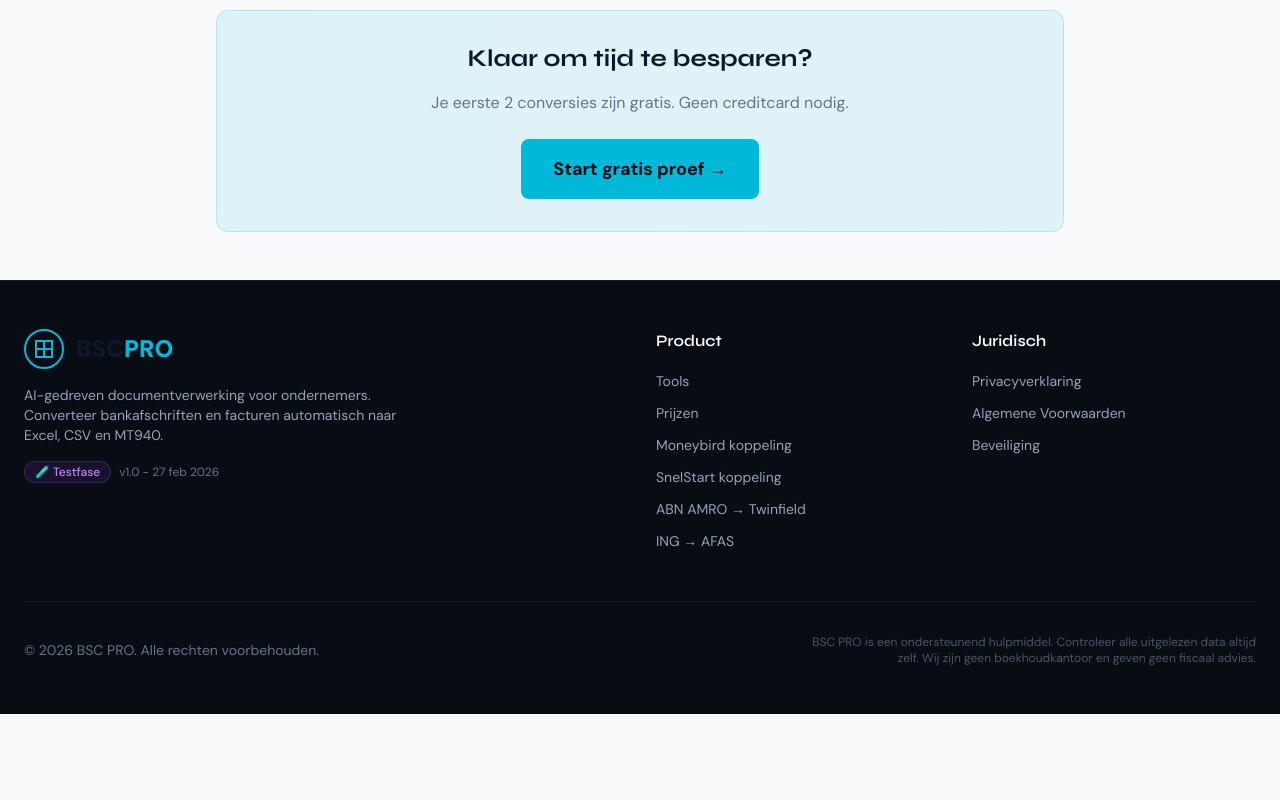
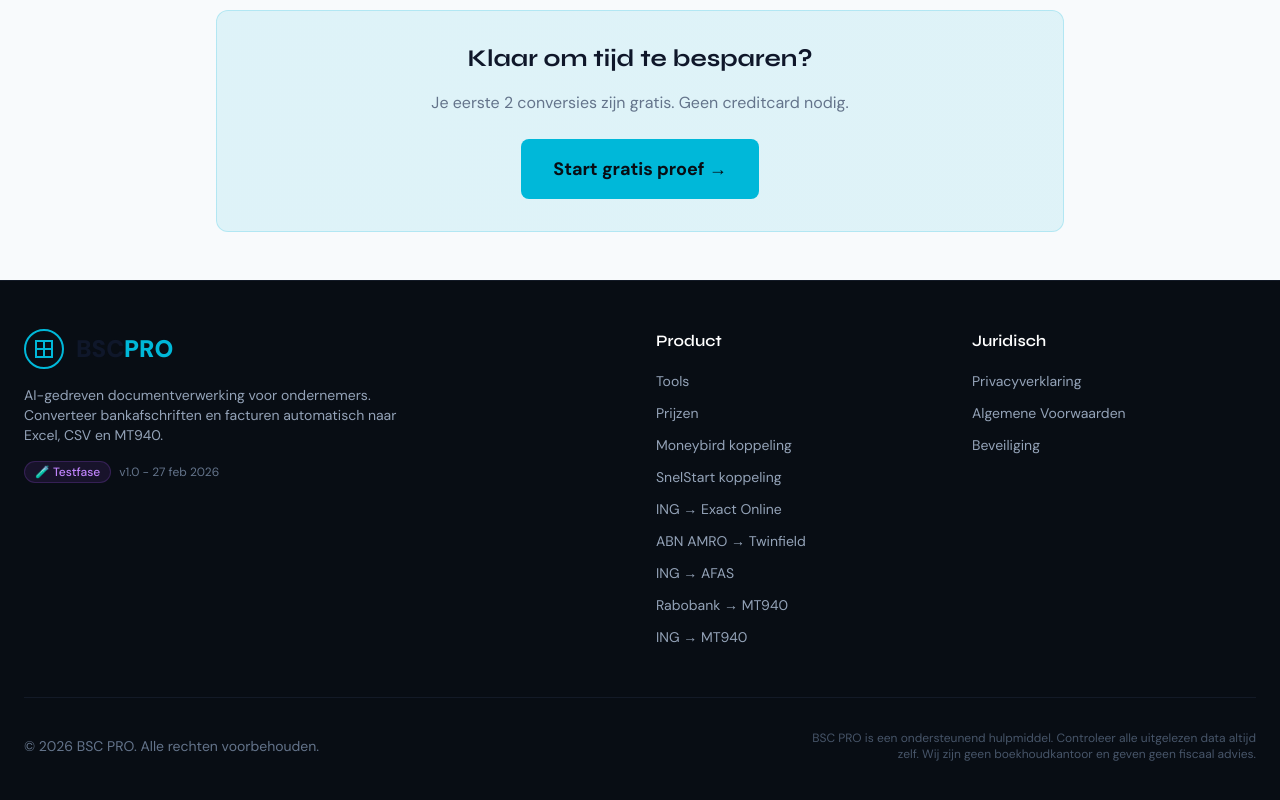
Before and after one commit to stagedvisuals/bank-statement-converter-pro, a Next.js app: page /moneybird/priverekening-pdf-importeren in a window 1280 px wide. Shown: the part 1250-2050 px from the top of the page. Before the commit the page ends 1964 px from the top, so only its background shows below. Built offline with nearby package versions, Linux system fonts and the light colour scheme.

Commit message:
add missing SEO links to footer and navbar - all 8 integrations now linked

```diff
--- a/components/Footer.tsx
+++ b/components/Footer.tsx
@@ -50,6 +50,11 @@ export default function Footer() {
                 </Link>
               </li>
               <li>
+                <Link href="/exact-online/ing-prive-importeren" className="text-slate-400 hover:text-[#00b8d9] text-sm transition-colors">
+                  ING → Exact Online
+                </Link>
+              </li>
+              <li>
                 <Link href="/abn-amro/twinfield-importeren" className="text-slate-400 hover:text-[#00b8d9] text-sm transition-colors">
                   ABN AMRO → Twinfield
                 </Link>
@@ -57,6 +62,16 @@ export default function Footer() {
               <li>
                 <Link href="/ing/afas-importeren" className="text-slate-400 hover:text-[#00b8d9] text-sm transition-colors">
                   ING → AFAS
+                </Link>
+              </li>
+              <li>
+                <Link href="/rabobank/mt940-exporteren" className="text-slate-400 hover:text-[#00b8d9] text-sm transition-colors">
+                  Rabobank → MT940
+                </Link>
+              </li>
+              <li>
+                <Link href="/ing/mt940-exporteren" className="text-slate-400 hover:text-[#00b8d9] text-sm transition-colors">
+                  ING → MT940
                 </Link>
               </li>
             </ul>
--- a/components/Navbar.tsx
+++ b/components/Navbar.tsx
@@ -50,6 +50,9 @@ export default function Navbar() {
     { href: '/exact-online/ing-prive-importeren', label: 'ING → Exact Online' },
     { href: '/abn-amro/twinfield-importeren', label: 'ABN AMRO → Twinfield' },
     { href: '/ing/afas-importeren', label: 'ING → AFAS' },
+    { href: '/rabobank/mt940-exporteren', label: 'Rabobank → MT940' },
+    { href: '/ing/mt940-exporteren', label: 'ING → MT940' },
+    { href: '/abn-amro/exact-online-importeren', label: 'ABN AMRO → Exact Online' },
   ];
 
   return (
```
